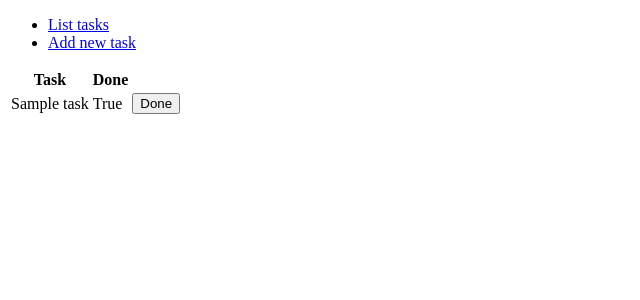
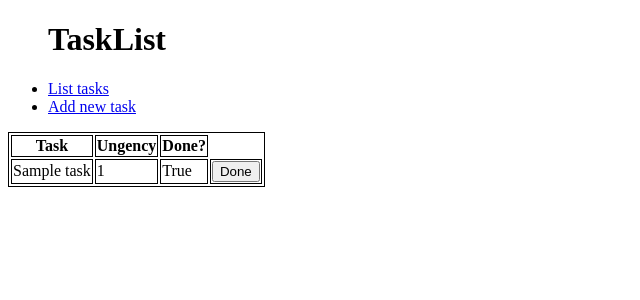
Before and after one commit to Pentza/tsoha-todolist, a Flask app: page /tasks in a window 1280 px wide. Shown: the top 300 px of the page, without its empty margins (0-640 px from the left). Run offline with Flask 2, Linux system fonts and the light colour scheme; tables that the repository leaves empty hold one stand-in row (values such as "Sample post").

Commit message:
Update HTML structure

```diff
--- a/application/templates/layout.html
+++ b/application/templates/layout.html
@@ -2,11 +2,13 @@
 <html>
     <head>
         <meta charset="utf-8">
-        <title>Muistilista</title>
+        <title>TaskList</title>
+
     </head>
 
     <body>
         <ul>
+            <h1>TaskList</h1>
             <li><a href="{{ url_for('tasks_index') }}">List tasks</a></li>
             <li><a href="{{ url_for('tasks_form') }}">Add new task</a></li>
         </ul>
--- a/application/templates/tasks/list.html
+++ b/application/templates/tasks/list.html
@@ -1,14 +1,23 @@
 {% extends "layout.html" %}
 
 {% block body %}
+
+<style>
+    table, th, td {
+        border: 1px solid black;
+    }
+</style>
+
 <table>
     <tr>
         <th>Task</th>
-        <th>Done</th>
+        <th>Ungency</th>
+        <th>Done?</th>
     </tr>
     {% for task in tasks %}
     <tr>
         <td>{{ task.name }}</td>
+        <td>{{ task.urgency }}</td>
         <td>{{ task.done }}</td>
         <td>
             <form method="POST" action="{{ url_for('tasks_set_done', task_id=task.id) }}">
```
